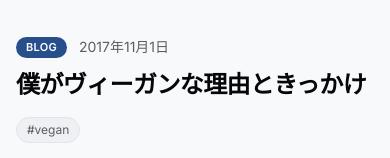
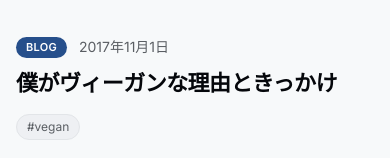
Before and after one commit to kudoshu07/library, a Next.js app: page /2017/11/01/vegan/ in a window 390 px wide. Shown: the part 132-290 px from the top of the page. Built offline with nearby package versions, Linux system fonts and the light colour scheme.

Commit message:
Adjust blog H1 size to 22px

```diff
--- a/app/[year]/[month]/[day]/[slug]/page.tsx
+++ b/app/[year]/[month]/[day]/[slug]/page.tsx
@@ -94,7 +94,7 @@ export default async function BlogPostPage({ params }: BlogPostPageProps) {
 	            {dateLabel}
 	          </time>
 	        </div>
-	        <h1 className="text-2xl font-bold leading-tight tracking-tight text-foreground md:text-3xl text-balance">
+	        <h1 className="text-[22px] font-bold leading-tight tracking-tight text-foreground md:text-3xl text-balance">
 	          {post.title}
 	        </h1>
 	        {post.tags && post.tags.length > 0 && (
```
